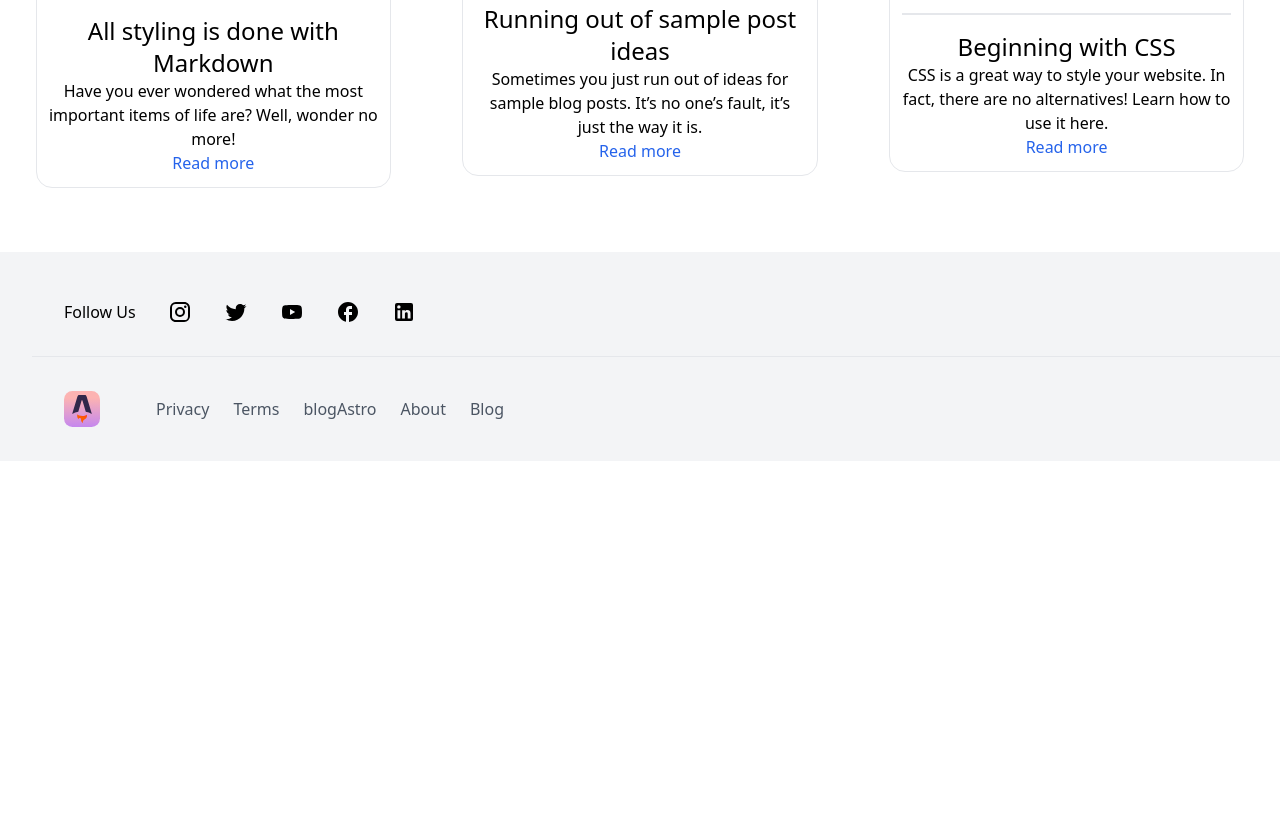
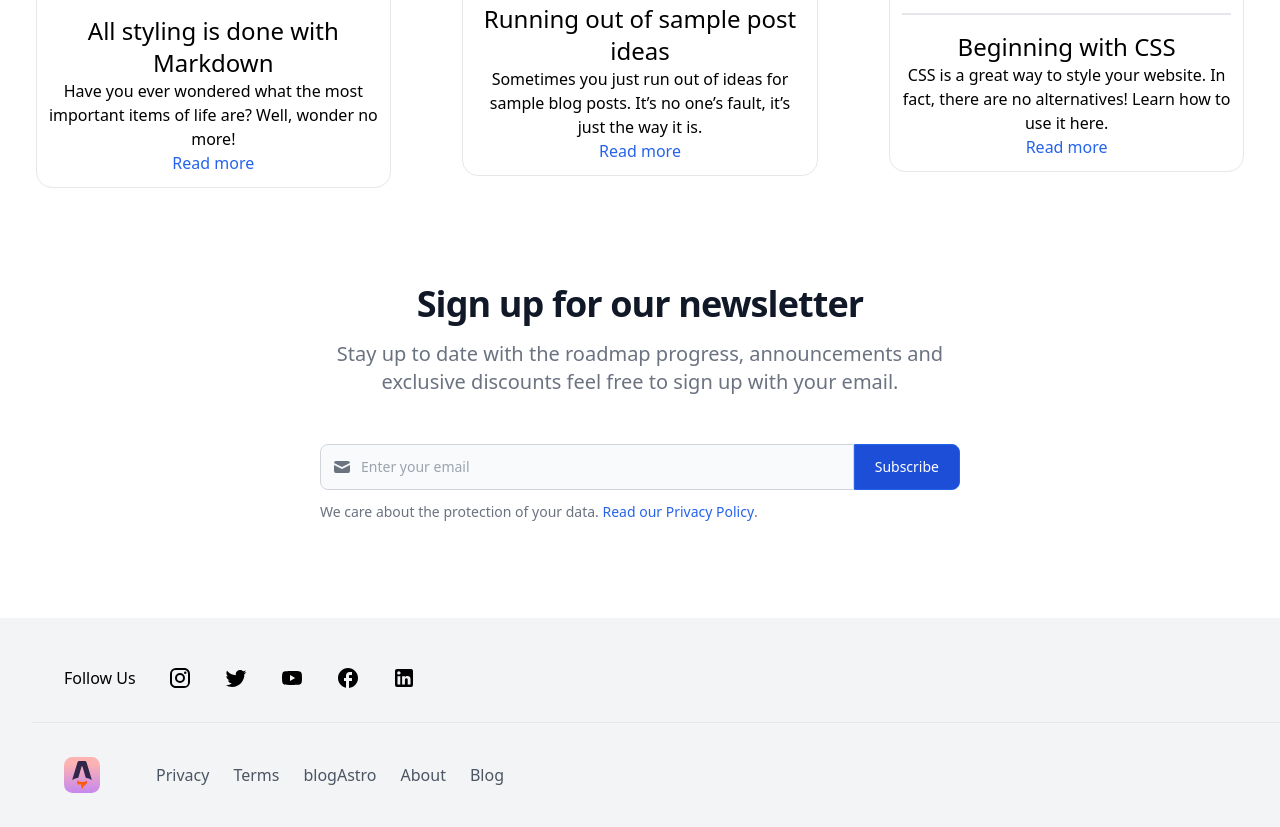
Before and after one commit to BullishAF/Astro-s-Insight, an Astro site: page / in a window 1280 px wide. Shown: the part 531-1358 px from the top of the page. Before the commit the page ends 992 px from the top, so only its background shows below. Built offline with nearby package versions, Linux system fonts and the light colour scheme; Astro itself is replaced by a stand-in of ours; some packages are replaced by stand-ins of ours.

Commit message:
/subscribe page is created.

```diff
--- a/astro.config.mjs
+++ b/astro.config.mjs
@@ -7,6 +7,9 @@
 import image from "@astrojs/image";
 
 // https://astro.build/config
+import sitemap from "@astrojs/sitemap";
+
+// https://astro.build/config
 export default defineConfig({
-  integrations: [tailwind(), image()]
+  integrations: [tailwind(), image(), sitemap()]
 });
--- a/package.json
+++ b/package.json
@@ -12,6 +12,7 @@
   },
   "dependencies": {
     "@astrojs/image": "^0.14.0",
+    "@astrojs/sitemap": "^1.0.1",
     "@astrojs/tailwind": "^3.0.1",
     "astro": "^2.0.6",
     "sharp": "^0.31.3",
--- a/src/components/Nav.astro
+++ b/src/components/Nav.astro
@@ -4,6 +4,7 @@
 
 <header class="border-b shadow-lg flex justify-between h-28 sm:h-14 bg-white">
 	<nav class="container mx-auto flex flex-col justify-between items-center sm:flex-row w-full">
+		<a href="/">
 			<div class="brand flex justify-center items-center">
 				<div class="brand-logo mr-2">
 					<svg xmlns="http://www.w3.org/2000/svg" width="36" height="36" viewBox="0 0 256 256"
@@ -51,6 +52,7 @@
 					<h1 class="text-3xl font-medium">blogAstro</h1>
 				</div>
 			</div>
+		</a>
 		<div class="nav-links flex flex-row w-full justify-between items-center sm:flex-none sm:w-3/5">
 			<div>
 				<ul class="flex justify-center items-center">
@@ -70,14 +72,10 @@
 				</ul>
 			</div>
 			<div class="nav-cta">
-				<a href="#">
+				<a href="/subscribe">
 					<button class="bg-blue-600 w-28 h-10 text-white hover:bg-blue-800"> Subscribe</button>
 				</a>
 			</div>
 		</div>
 	</nav>
 </header>
-
-<script>
-	import '../js/nav.js';
-</script>
--- /dev/null
+++ b/src/components/Newsletter.astro
@@ -0,0 +1,65 @@
+---
+---
+
+<section class="bg-white dark:bg-gray-900">
+	<div class="py-8 px-4 mx-auto max-w-screen-xl lg:py-16 lg:px-6">
+		<div class="mx-auto max-w-screen-md sm:text-center">
+			<h2
+				class="mb-4 text-3xl tracking-tight font-extrabold text-gray-900 sm:text-4xl dark:text-white"
+			>
+				Sign up for our newsletter
+			</h2>
+			<p
+				class="mx-auto mb-8 max-w-2xl font-light text-gray-500 md:mb-12 sm:text-xl dark:text-gray-400"
+			>
+				Stay up to date with the roadmap progress, announcements and exclusive discounts feel free
+				to sign up with your email.
+			</p>
+			<form action="#">
+				<div class="items-center mx-auto mb-3 space-y-4 max-w-screen-sm sm:flex sm:space-y-0">
+					<div class="relative w-full">
+						<label
+							for="email"
+							class="hidden mb-2 text-sm font-medium text-gray-900 dark:text-gray-300"
+							>Email address</label
+						>
+						<div class="flex absolute inset-y-0 left-0 items-center pl-3 pointer-events-none">
+							<svg
+								class="w-5 h-5 text-gray-500 dark:text-gray-400"
+								fill="currentColor"
+								viewBox="0 0 20 20"
+								xmlns="http://www.w3.org/2000/svg"
+								><path d="M2.003 5.884L10 9.882l7.997-3.998A2 2 0 0016 4H4a2 2 0 00-1.997 1.884z"
+								></path><path d="M18 8.118l-8 4-8-4V14a2 2 0 002 2h12a2 2 0 002-2V8.118z"
+								></path></svg
+							>
+						</div>
+						<input
+							class="block p-3 pl-10 w-full text-sm text-gray-900 bg-gray-50 rounded-lg border border-gray-300 sm:rounded-none sm:rounded-l-lg focus:ring-primary-500 focus:border-primary-500 dark:bg-gray-700 dark:border-gray-600 dark:placeholder-gray-400 dark:text-white dark:focus:ring-primary-500 dark:focus:border-primary-500"
+							placeholder="Enter your email"
+							type="email"
+							id="email"
+							required=""
+						/>
+					</div>
+					<div>
+						<button
+							type="submit"
+							class="py-3 px-5 w-full text-sm font-medium text-center text-white rounded-lg border cursor-pointer bg-primary-700 border-primary-600 sm:rounded-none sm:rounded-r-lg hover:bg-primary-800 focus:ring-4 focus:ring-primary-300 dark:bg-primary-600 dark:hover:bg-primary-700 dark:focus:ring-primary-800"
+							>Subscribe</button
+						>
+					</div>
+				</div>
+				<div
+					class="mx-auto max-w-screen-sm text-sm text-left text-gray-500 newsletter-form-footer dark:text-gray-300"
+				>
+					We care about the protection of your data. <a
+						href="#"
+						class="font-medium text-primary-600 dark:text-primary-500 hover:underline"
+						>Read our Privacy Policy</a
+					>.
+				</div>
+			</form>
+		</div>
+	</div>
+</section>
--- a/src/pages/index.astro
+++ b/src/pages/index.astro
@@ -1,5 +1,6 @@
 ---
 import PostCard from '../components/PostCard.astro';
+import Newsletter from '../components/Newsletter.astro';
 import Layout from '../layouts/Layout.astro';
 const allPosts = await Astro.glob('./blog/*.md');
 const post1 = allPosts[0];
@@ -27,6 +28,7 @@
 					<PostCard frontmatter={post3.frontmatter} url={post3.url} />
 				</div>
 			</section>
+			<Newsletter />
 		</div>
 	</main>
 </Layout>
--- /dev/null
+++ b/src/pages/subscribe.astro
@@ -0,0 +1,9 @@
+---
+import Newsletter from '../components/Newsletter.astro';
+import Layout from '../layouts/Layout.astro';
+import Subs from '../components/Newsletter.astro';
+---
+
+<Layout title="subscribe">
+	<Subs />
+</Layout>
--- a/tailwind.config.cjs
+++ b/tailwind.config.cjs
@@ -2,7 +2,22 @@
 module.exports = {
 	content: ['./src/**/*.{astro,html,js,jsx,md,mdx,svelte,ts,tsx,vue}'],
 	theme: {
-		extend: {},
+		extend: {
+			colors: {
+				primary: {
+					50: '#eff6ff',
+					100: '#dbeafe',
+					200: '#bfdbfe',
+					300: '#93c5fd',
+					400: '#60a5fa',
+					500: '#3b82f6',
+					600: '#2563eb',
+					700: '#1d4ed8',
+					800: '#1e40af',
+					900: '#1e3a8a',
+				},
+			},
+		},
 	},
 	plugins: ['@tailwindcss/typography'],
 };
```
Also changed, not shown: 1 other file. Lines whose indentation alone changed are shown as unchanged.
